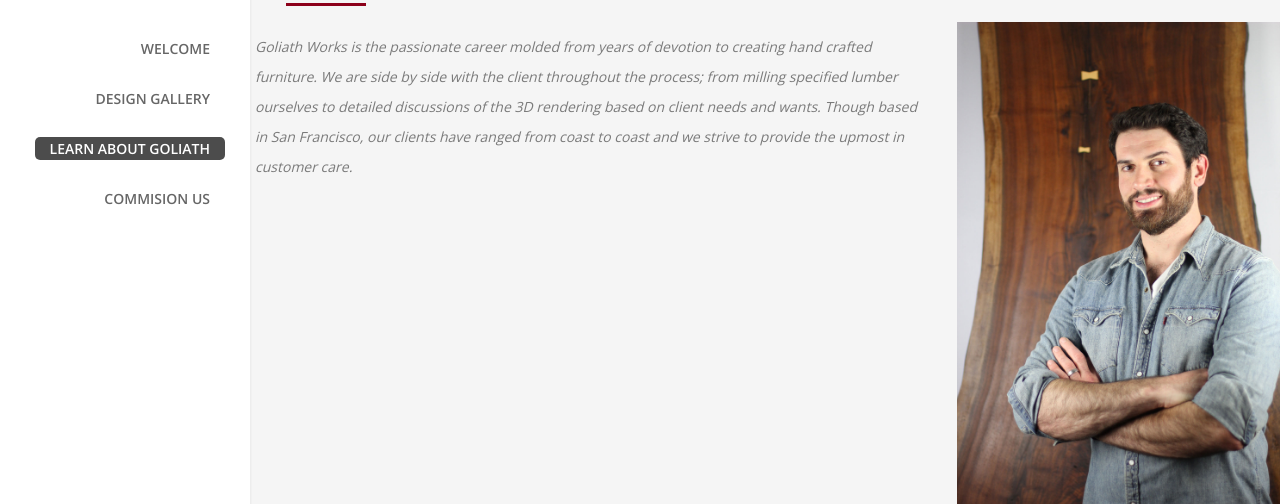
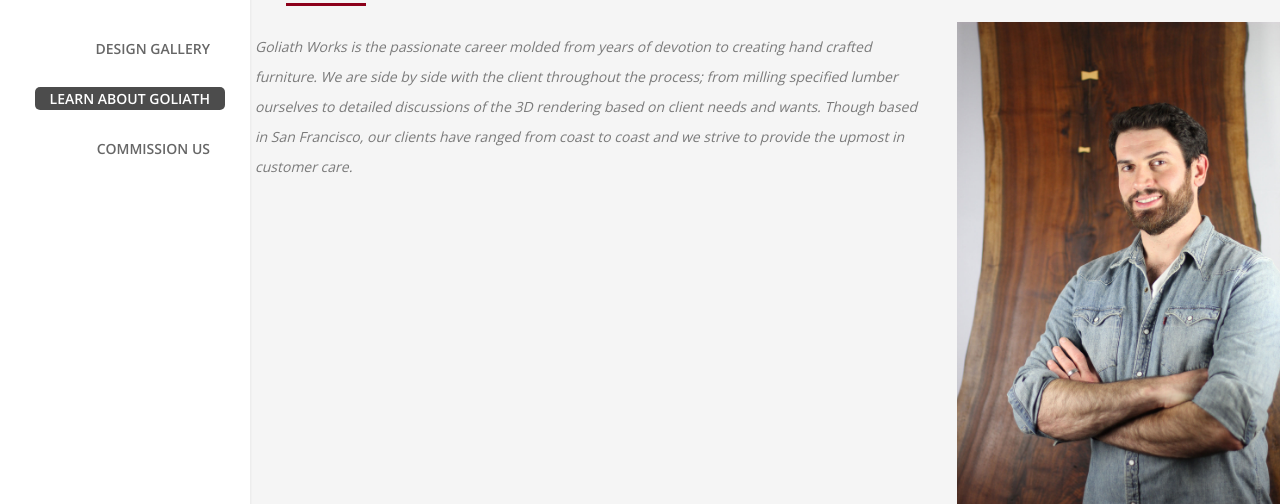
Before and after one commit to tooseata/goliath_works, a plain HTML site: page about.html in a window 1280 px wide. Shown: the part 72-576 px from the top of the page. Drawn offline with nearby package versions, Linux system fonts and the light colour scheme.

Commit message:
Typo Fixs

```diff
--- a/about.html
+++ b/about.html
@@ -42,10 +42,9 @@
             <!--end of logo-->
             <div class="menu">
                <ul>
-                  <li><a href="index.html">WELCOME</a></li>
                   <li><a href="works.html">DESIGN GALLERY</a></li>
                   <li><a href="about.html" class="selected">LEARN ABOUT GOLIATH</a></li>
-                  <li><a href="commision.html">COMMISION US</a></li>
+                  <li><a href="commission.html">COMMISSION US</a></li>
                </ul>
             </div>
             <!--end of menu-->
```
Also changed, not shown: commission.html (renamed from commision.html, +1 -2 lines), index.html (+1 -2 lines), works.html (+1 -2 lines).
